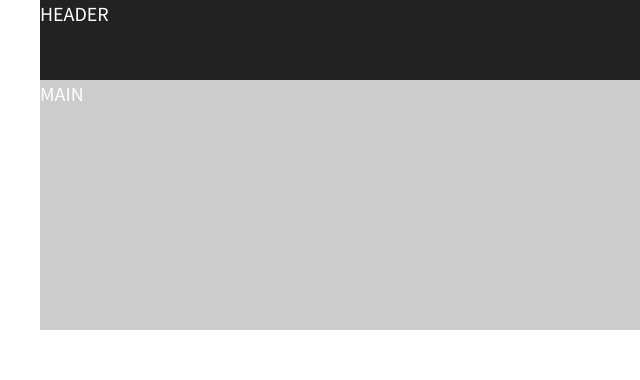
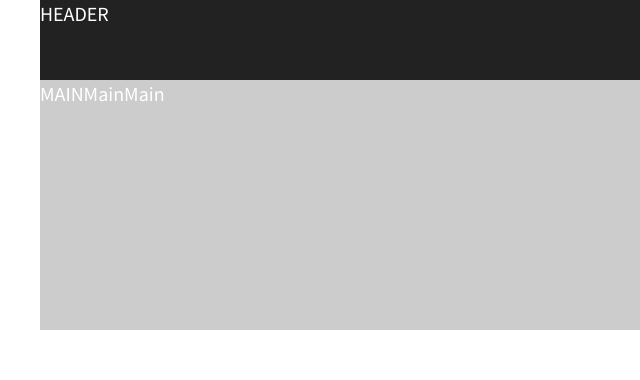
Before and after one commit to SarahKerstetter/skflexweb, a plain HTML site: page index.html in a window 1280 px wide. Shown: the top 380 px of the page, 0-640 px from the left. Drawn offline with nearby package versions, Linux system fonts and the light colour scheme.

Commit message:
Initial Commit

```diff
--- a/index.html
+++ b/index.html
@@ -23,7 +23,7 @@
         <!-- Add your site or application content here -->
         <section class="flex-container">
             <header>HEADER</header>
-            <main>MAIN</main>
+            <main>MAINMainMain</main>
             <div id="div-1" class="flex-items">
                 Div 1
             </div>
```
